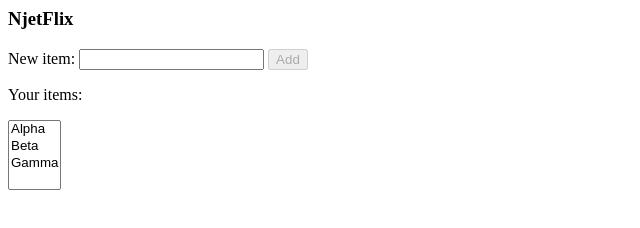
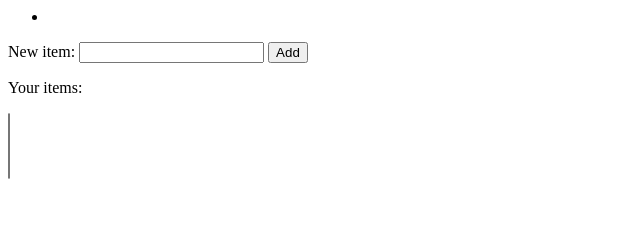
Before and after one commit to christiang-dev/mvvm-knockoutjs, a plain HTML site: page index.html in a window 1280 px wide. Shown: the whole page, without its empty margins (0-640 px from the left). Drawn offline with Linux system fonts and the light colour scheme.

Commit message:
changed project layout

```diff
--- a/index.html
+++ b/index.html
@@ -1,6 +1,12 @@
 <script src="/Scripts/knockout-3.5.1.js" type="text/javascript"></script>
 
-<h3>NjetFlix</h3>
+<!-- Folders-->
+<ul class="folders" data-bind="foreach: folders">
+    <li data-bind="text: $data,
+                   css: { selected: $data == $root.chosenFolderId() },
+                   click: $root.goToFolder"></li>
+</ul>
+
 
 <!-- View -->
 <form data-bind="submit: addItem">
@@ -10,19 +16,3 @@
     <p>Your items:</p>
     <select multiple="multiple" width="50" data-bind="options: items"> </select>
 </form>
-
-<!-- ViewModel -->
-<script type="text/javascript">
-    var AppViewModel = function(items) {
-        this.items = ko.observableArray(items);
-    this.itemToAdd = ko.observable("");
-    this.addItem = function() {
-        if (this.itemToAdd() != "") {
-            this.items.push(this.itemToAdd()); // Adds the item. Writing to the "items" observableArray causes any associated UI to update.
-            this.itemToAdd(""); // Clears the text box, because it's bound to the "itemToAdd" observable
-        }
-    }.bind(this);  // Ensure that "this" is always this view model
-};
-
-ko.applyBindings(new AppViewModel(["Alpha", "Beta", "Gamma"]));
-</script>
--- /dev/null
+++ b/viewmodel.js
@@ -0,0 +1,16 @@
+<script src="/Scripts/knockout-3.5.1.js" type="text/javascript"></script>
+
+
+// <!-- ViewModel -->
+    var AppViewModel = function(items) {
+        this.items = ko.observableArray(items);
+    this.itemToAdd = ko.observable("");
+    this.addItem = function() {
+        if (this.itemToAdd() != "") {
+            this.items.push(this.itemToAdd()); // Adds the item. Writing to the "items" observableArray causes any associated UI to update.
+            this.itemToAdd(""); // Clears the text box, because it's bound to the "itemToAdd" observable
+        }
+    }.bind(this);  // Ensure that "this" is always this view model
+};
+
+ko.applyBindings(new AppViewModel(["Alpha", "Beta", "Gamma"]));
```
